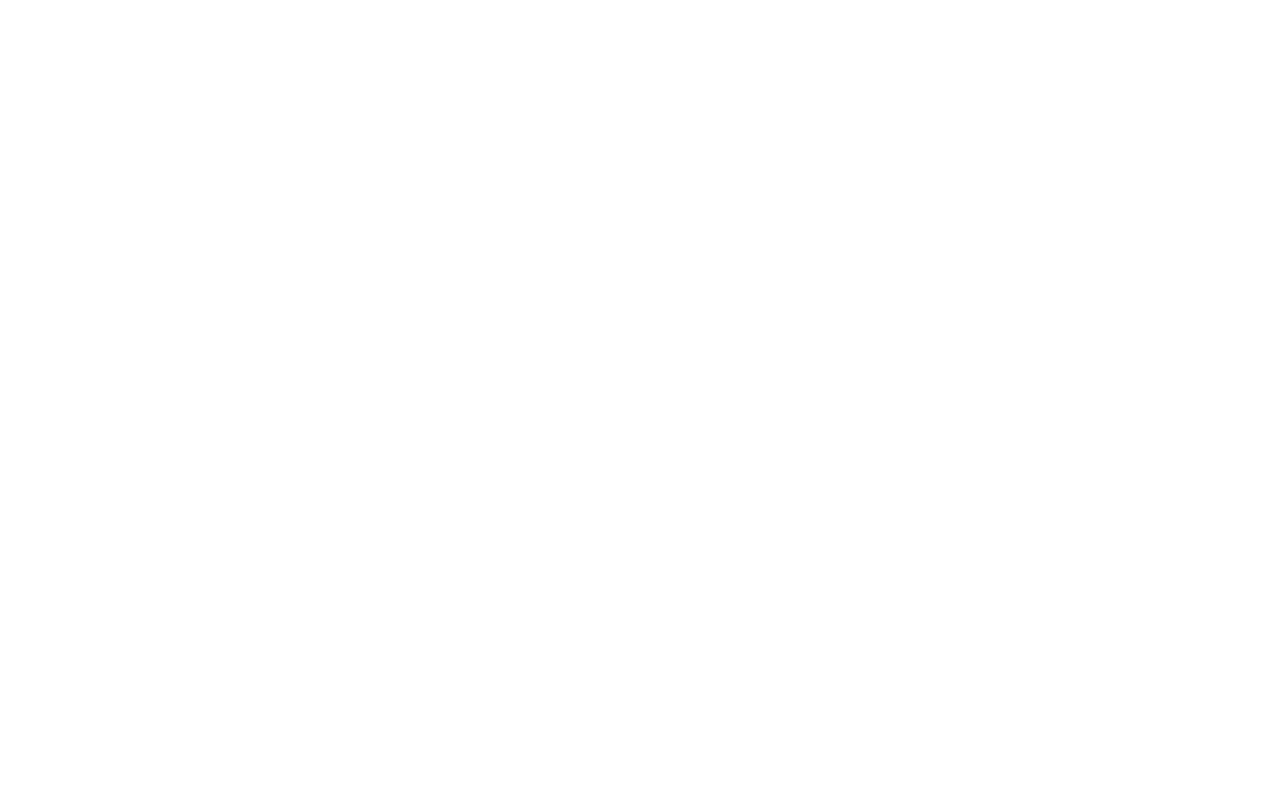
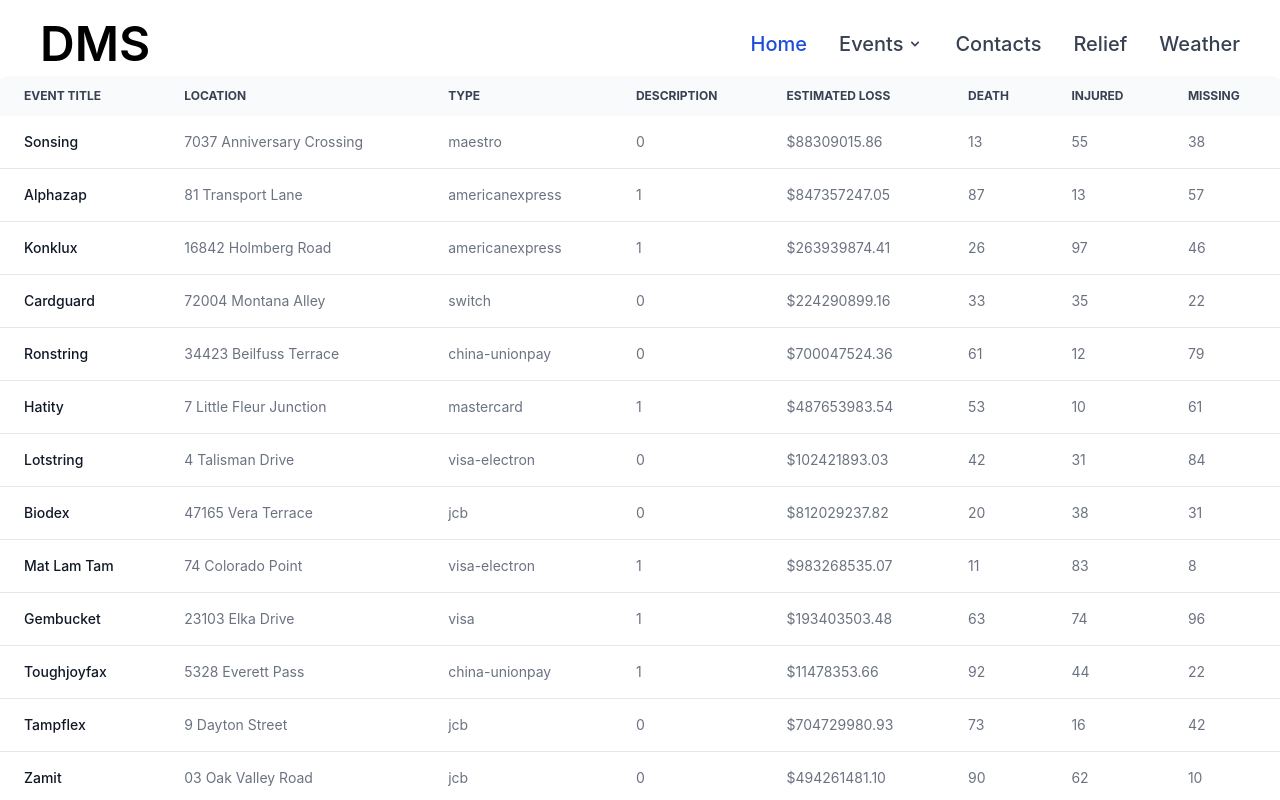
Before and after one commit to thenepaligamer/DisasterManagementSystems, a React (Vite) app in the folder FrontEnd/: page /view-events in a window 1280 px wide. Before the commit this address had no page. Shown: the top 800 px of the page. Built offline with nearby package versions, Linux system fonts and the light colour scheme.

Commit message:
user navbar

```diff
--- a/FrontEnd/src/App.jsx
+++ b/FrontEnd/src/App.jsx
@@ -1,6 +1,6 @@
 import { useState, useEffect } from 'react';
 import * as React from 'react';
-import {  Routes, Route, Link, Navigate } from 'react-router-dom';
+import {  Routes, Route, Link, Navigate, useLocation } from 'react-router-dom';
 import './App.css';
 
 import {useDispatch, useSelector} from "react-redux";
@@ -18,9 +18,8 @@
 function App() {
     const dispatch = useDispatch();
     const {isLoggedIn} = useSelector( store => store.adminAuth);
+    useEffect(() => {
 
-    useEffect(() => {
-        console.log(localStorage.getItem("userInfo"))
             if((localStorage.getItem("userInfo")))
             {
                 dispatch(login())
@@ -51,7 +50,10 @@
             <Route path="add-event" element={<AddEvent />} />
             <Route path="view-events" element={<ViewEvents />} />
         </Route>
-          <Route path="/" element={<Home/>} />
+          <Route path="/*" element={<Home/>} >
+              <Route path="add-event" element={<span>Hi add</span>}/>
+              <Route path="view-events" element={<ViewEvents/>}/>
+          </Route>
       </Routes>
     </div>
   )
--- a/FrontEnd/src/components/MOCK_DATA.json
+++ b/FrontEnd/src/components/MOCK_DATA.json
@@ -1,20 +1,22 @@
-[{"id":1,"eventTitle":"Sonsing","location":"7037 Anniversary Crossing","type":"maestro","description":0,"estimatedLoss":"$88309015.86","death":13,"injured":55,"missing":38},
-{"id":2,"eventTitle":"Alphazap","location":"81 Transport Lane","type":"americanexpress","description":1,"estimatedLoss":"$847357247.05","death":87,"injured":13,"missing":57},
-{"id":3,"eventTitle":"Konklux","location":"16842 Holmberg Road","type":"americanexpress","description":1,"estimatedLoss":"$263939874.41","death":26,"injured":97,"missing":46},
-{"id":4,"eventTitle":"Cardguard","location":"72004 Montana Alley","type":"switch","description":0,"estimatedLoss":"$224290899.16","death":33,"injured":35,"missing":22},
-{"id":5,"eventTitle":"Ronstring","location":"34423 Beilfuss Terrace","type":"china-unionpay","description":0,"estimatedLoss":"$700047524.36","death":61,"injured":12,"missing":79},
-{"id":6,"eventTitle":"Hatity","location":"7 Little Fleur Junction","type":"mastercard","description":1,"estimatedLoss":"$487653983.54","death":53,"injured":10,"missing":61},
-{"id":7,"eventTitle":"Lotstring","location":"4 Talisman Drive","type":"visa-electron","description":0,"estimatedLoss":"$102421893.03","death":42,"injured":31,"missing":84},
-{"id":8,"eventTitle":"Biodex","location":"47165 Vera Terrace","type":"jcb","description":0,"estimatedLoss":"$812029237.82","death":20,"injured":38,"missing":31},
-{"id":9,"eventTitle":"Mat Lam Tam","location":"74 Colorado Point","type":"visa-electron","description":1,"estimatedLoss":"$983268535.07","death":11,"injured":83,"missing":8},
-{"id":10,"eventTitle":"Gembucket","location":"23103 Elka Drive","type":"visa","description":1,"estimatedLoss":"$193403503.48","death":63,"injured":74,"missing":96},
-{"id":11,"eventTitle":"Toughjoyfax","location":"5328 Everett Pass","type":"china-unionpay","description":1,"estimatedLoss":"$11478353.66","death":92,"injured":44,"missing":22},
-{"id":12,"eventTitle":"Tampflex","location":"9 Dayton Street","type":"jcb","description":0,"estimatedLoss":"$704729980.93","death":73,"injured":16,"missing":42},
-{"id":13,"eventTitle":"Zamit","location":"03 Oak Valley Road","type":"jcb","description":0,"estimatedLoss":"$494261481.10","death":90,"injured":62,"missing":10},
-{"id":14,"eventTitle":"Span","location":"2 Upham Crossing","type":"jcb","description":0,"estimatedLoss":"$877736522.95","death":62,"injured":8,"missing":44},
-{"id":15,"eventTitle":"Job","location":"25 Petterle Junction","type":"switch","description":0,"estimatedLoss":"$594739522.30","death":79,"injured":51,"missing":8},
-{"id":16,"eventTitle":"Tin","location":"98982 Stone Corner Place","type":"jcb","description":0,"estimatedLoss":"$782076631.32","death":30,"injured":61,"missing":70},
-{"id":17,"eventTitle":"Lotlux","location":"358 Mosinee Pass","type":"maestro","description":1,"estimatedLoss":"$460590894.56","death":76,"injured":59,"missing":55},
-{"id":18,"eventTitle":"Konklux","location":"224 Bultman Pass","type":"visa-electron","description":1,"estimatedLoss":"$768019712.87","death":13,"injured":17,"missing":10},
-{"id":19,"eventTitle":"Lotstring","location":"6 Portage Park","type":"jcb","description":0,"estimatedLoss":"$375330371.16","death":85,"injured":93,"missing":12},
-{"id":20,"eventTitle":"Fintone","location":"79 Shopko Road","type":"mastercard","description":1,"estimatedLoss":"$819364346.39","death":51,"injured":16,"missing":23}]
+[{"id":1,"eventTitle":"Sonsing","location":"7037 Anniversary Crossing","type":"maestro","description":0,"estimatedLoss":"$88309015.86","death":13,"injured":55,"missing":38,
+    "is_verified": "true"
+},
+{"id":2,"eventTitle":"Alphazap","location":"81 Transport Lane","type":"americanexpress","description":1,"estimatedLoss":"$847357247.05","death":87,"injured":13,"missing":57,"is_verified": "true"},
+{"id":3,"eventTitle":"Konklux","location":"16842 Holmberg Road","type":"americanexpress","description":1,"estimatedLoss":"$263939874.41","death":26,"injured":97,"missing":46,"is_verified": "false"},
+{"id":4,"eventTitle":"Cardguard","location":"72004 Montana Alley","type":"switch","description":0,"estimatedLoss":"$224290899.16","death":33,"injured":35,"missing":22,"is_verified": "false"},
+{"id":5,"eventTitle":"Ronstring","location":"34423 Beilfuss Terrace","type":"china-unionpay","description":0,"estimatedLoss":"$700047524.36","death":61,"injured":12,"missing":79,"is_verified": "true"},
+{"id":6,"eventTitle":"Hatity","location":"7 Little Fleur Junction","type":"mastercard","description":1,"estimatedLoss":"$487653983.54","death":53,"injured":10,"missing":61,"is_verified": "true"},
+{"id":7,"eventTitle":"Lotstring","location":"4 Talisman Drive","type":"visa-electron","description":0,"estimatedLoss":"$102421893.03","death":42,"injured":31,"missing":84,"is_verified": "true"},
+{"id":8,"eventTitle":"Biodex","location":"47165 Vera Terrace","type":"jcb","description":0,"estimatedLoss":"$812029237.82","death":20,"injured":38,"missing":31,"is_verified": "true"},
+{"id":9,"eventTitle":"Mat Lam Tam","location":"74 Colorado Point","type":"visa-electron","description":1,"estimatedLoss":"$983268535.07","death":11,"injured":83,"missing":8,"is_verified": "true"},
+{"id":10,"eventTitle":"Gembucket","location":"23103 Elka Drive","type":"visa","description":1,"estimatedLoss":"$193403503.48","death":63,"injured":74,"missing":96,"is_verified": "true"},
+{"id":11,"eventTitle":"Toughjoyfax","location":"5328 Everett Pass","type":"china-unionpay","description":1,"estimatedLoss":"$11478353.66","death":92,"injured":44,"missing":22,"is_verified": "true"},
+{"id":12,"eventTitle":"Tampflex","location":"9 Dayton Street","type":"jcb","description":0,"estimatedLoss":"$704729980.93","death":73,"injured":16,"missing":42,"is_verified": "true"},
+{"id":13,"eventTitle":"Zamit","location":"03 Oak Valley Road","type":"jcb","description":0,"estimatedLoss":"$494261481.10","death":90,"injured":62,"missing":10,"is_verified": "true"},
+{"id":14,"eventTitle":"Span","location":"2 Upham Crossing","type":"jcb","description":0,"estimatedLoss":"$877736522.95","death":62,"injured":8,"missing":44,"is_verified": "true"},
+{"id":15,"eventTitle":"Job","location":"25 Petterle Junction","type":"switch","description":0,"estimatedLoss":"$594739522.30","death":79,"injured":51,"missing":8,"is_verified": "true"},
+{"id":16,"eventTitle":"Tin","location":"98982 Stone Corner Place","type":"jcb","description":0,"estimatedLoss":"$782076631.32","death":30,"injured":61,"missing":70,"is_verified": "true"},
+{"id":17,"eventTitle":"Lotlux","location":"358 Mosinee Pass","type":"maestro","description":1,"estimatedLoss":"$460590894.56","death":76,"injured":59,"missing":55,"is_verified": "true"},
+{"id":18,"eventTitle":"Konklux","location":"224 Bultman Pass","type":"visa-electron","description":1,"estimatedLoss":"$768019712.87","death":13,"injured":17,"missing":10,"is_verified": "true"},
+{"id":19,"eventTitle":"Lotstring","location":"6 Portage Park","type":"jcb","description":0,"estimatedLoss":"$375330371.16","death":85,"injured":93,"missing":12,"is_verified": "true"},
+{"id":20,"eventTitle":"Fintone","location":"79 Shopko Road","type":"mastercard","description":1,"estimatedLoss":"$819364346.39","death":51,"injured":16,"missing":23,"is_verified": "true"}]
--- a/FrontEnd/src/components/react-table/BasicTable.jsx
+++ b/FrontEnd/src/components/react-table/BasicTable.jsx
@@ -1,7 +1,15 @@
 import data from "../MOCK_DATA.json"
+import {useEffect, useState} from "react";
+import { matchPath, useLocation } from "react-router-dom";
 
 export default function BasicTable() {
-    console.log(data)
+    const [isUser, setIsUser] = useState(false);
+    const location = useLocation();
+    useEffect(() => {
+        if(location.pathname === "/view-events"){
+            setIsUser(true);
+        }
+    }, [location])
     const row = data.map(event => {
        return ( <tr className="bg-white border-b  hover:bg-gray-50 " key={event.id}>
             <th scope="row" className="px-6 py-4 font-medium text-gray-900  whitespace-nowrap">
@@ -28,9 +36,12 @@
             <td className="px-6 py-4">
                 {event.missing}
             </td>
+           {!isUser && (<td className="px-6 py-4">
+               {event.is_verified}
+           </td> &&
             <td className="px-6 py-4 text-right">
                 <a href="#" className="font-medium text-blue-600  hover:underline">Edit</a>
-            </td>
+            </td>) }
         </tr> )
     })
     return (
@@ -63,9 +74,12 @@
                     <th scope="col" className="px-6 py-3">
                         Missing
                     </th>
+                    {!isUser && <th scope="col" className="px-6 py-3">
+                        is Verified?
+                    </th> &&
                     <th scope="col" className="px-6 py-3">
                         <span className="sr-only">Edit</span>
-                    </th>
+                    </th> }
                 </tr>
                 </thead>
                 <tbody>
--- a/FrontEnd/src/components/user/NavBar.jsx
+++ b/FrontEnd/src/components/user/NavBar.jsx
@@ -1,11 +1,14 @@
 import {useState} from "react";
+import {NavLink, useLocation,} from "react-router-dom";
 
 export default function NavBar() {
+
     const [isOpen, setIsOpen] = useState(false);
     const dropdown = () => {
         console.log("dropdown");
         setIsOpen(!isOpen);
     }
+
     return (
     <>
        <div>
@@ -34,9 +37,9 @@
                    <div className="hidden w-full  md:block md:w-auto" id="mobile-menu">
                        <ul className="flex flex-col  mt-4 md:flex-row md:space-x-8 md:mt-0 md:text-sm md:font-medium">
                            <li>
-                               <a href="#"
+                               <NavLink to="/"
                                   className="block py-2 pl-3 pr-4 text-white bg-blue-700 rounded md:bg-transparent md:text-blue-700 md:p-0 text-xl"
-                                  aria-current="page">Home</a>
+                                  aria-current="page">Home</NavLink>
                            </li>
                            <li>
                                <button id="dropdownNavbarLink" onClick={dropdown} data-dropdown-toggle="dropdownNavbar"
@@ -52,28 +55,28 @@
                                    <ul className="py-1 text-sm text-black dark:text-gray-200"
                                        aria-labelledby="dropdownRightStartButton">
                                        <li>
-                                           <a href="#"
-                                              className="block px-4 py-2 text-black hover:bg-gray-100 ">Add Events</a>
+                                           <NavLink to="add-event"
+                                              className="block px-4 py-2 text-black hover:bg-gray-100 ">Add Events</NavLink>
                                        </li>
                                        <li>
-                                           <a href="#"
-                                              className="block px-4 py-2 text-black hover:bg-gray-100 ">View Events</a>
+                                           <NavLink to="view-events"
+                                              className="block px-4 py-2 text-black hover:bg-gray-100 ">View Events</NavLink>
                                        </li>
                                    </ul>
                                </div>
                                }
                            </li>
                            <li>
-                               <a href="#"
-                                  className="block py-2 pl-3 pr-4 text-gray-700 border-b border-gray-100 text-xl hover:bg-gray-50 md:hover:bg-transparent md:border-0 md:hover:text-blue-700 md:p-0 ">Contacts</a>
+                               <NavLink to="contact"
+                                  className="block py-2 pl-3 pr-4 text-gray-700 border-b border-gray-100 text-xl hover:bg-gray-50 md:hover:bg-transparent md:border-0 md:hover:text-blue-700 md:p-0 ">Contacts</NavLink>
                            </li>
                            <li>
-                               <a href="#"
-                                  className="block py-2 pl-3 pr-4 text-gray-700 border-b border-gray-100 text-xl hover:bg-gray-50 md:hover:bg-transparent md:border-0 md:hover:text-blue-700 md:p-0 ">Relief</a>
+                               <NavLink  to="relief"
+                                  className="block py-2 pl-3 pr-4 text-gray-700 border-b border-gray-100 text-xl hover:bg-gray-50 md:hover:bg-transparent md:border-0 md:hover:text-blue-700 md:p-0 ">Relief</NavLink>
                            </li>
                            <li>
-                               <a href="#"
-                                  className="block py-2 pl-3 pr-4 text-gray-700 border-b border-gray-100 text-xl hover:bg-gray-50 md:hover:bg-transparent md:border-0 md:hover:text-blue-700 md:p-0 ">Weather</a>
+                               <NavLink to="Weather"
+                                  className="block py-2 pl-3 pr-4 text-gray-700 border-b border-gray-100 text-xl hover:bg-gray-50 md:hover:bg-transparent md:border-0 md:hover:text-blue-700 md:p-0 ">Weather</NavLink>
                            </li>
                        </ul>
                    </div>
--- a/FrontEnd/src/store/admin/adminAuthSlice.js
+++ b/FrontEnd/src/store/admin/adminAuthSlice.js
@@ -13,7 +13,6 @@
 
         },
         setToken: (state, {payload}) => {
-            console.log(payload);
             state.token = payload
         }
     },
--- a/FrontEnd/src/views/admin/Admin.jsx
+++ b/FrontEnd/src/views/admin/Admin.jsx
@@ -1,5 +1,5 @@
 import NavBar from "../../components/admin/NavBar";
-import { Outlet, } from "react-router-dom";
+import { Outlet } from "react-router-dom";
 export default function Admin() {
 
     return (<>
--- a/FrontEnd/src/views/user/Home.jsx
+++ b/FrontEnd/src/views/user/Home.jsx
@@ -1,7 +1,11 @@
 import NavBar from "../../components/user/NavBar";
+import {Outlet} from "react-router-dom";
 
 const Home = () => {
-  return <NavBar />
+  return <>
+      <NavBar />
+      <Outlet />
+  </>
 };
 
 export default Home;
```
